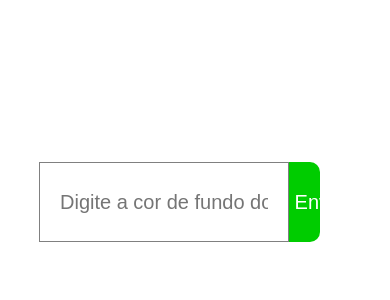
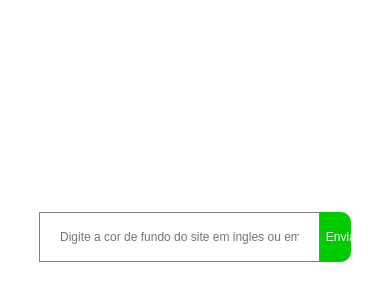
Before and after one commit to Vitto633/background-js, a plain HTML site: page index.html in a window 390 px wide. Shown: the part 138-438 px from the top of the page. Drawn offline with Linux system fonts and the light colour scheme.

Commit message:
feat: adcionado responsividade

```diff
--- /dev/null
+++ b/css/responsivo.css
@@ -0,0 +1,10 @@
+@media screen and (max-width:850px) {
+  .inputBtn{
+    font-size: 12px;
+    height: 50px;
+  }
+  #inputContainer{
+    font-size: 12px;
+    height: 50px;
+  }
+}
--- a/css/style.css
+++ b/css/style.css
@@ -12,12 +12,12 @@ body{
   width: 80%;
   margin: auto auto;
   height: 80px;
-  margin-top: 300px;
+  margin-top:350px;
   display: flex;
 }
 
 #inputContainer{
-  width: 80%;
+  width: 90%;
   height: 80px;
   border: solid 1px gray;
   padding: 20px;
--- a/index.html
+++ b/index.html
@@ -4,6 +4,7 @@
   <meta charset="UTF-8">
   <meta name="viewport" content="width=device-width, initial-scale=1.0">
   <link rel="stylesheet" href="css/style.css">
+  <link rel="stylesheet" href="css/responsivo.css">
   <title>Background</title>
 </head>
 <body>
```
